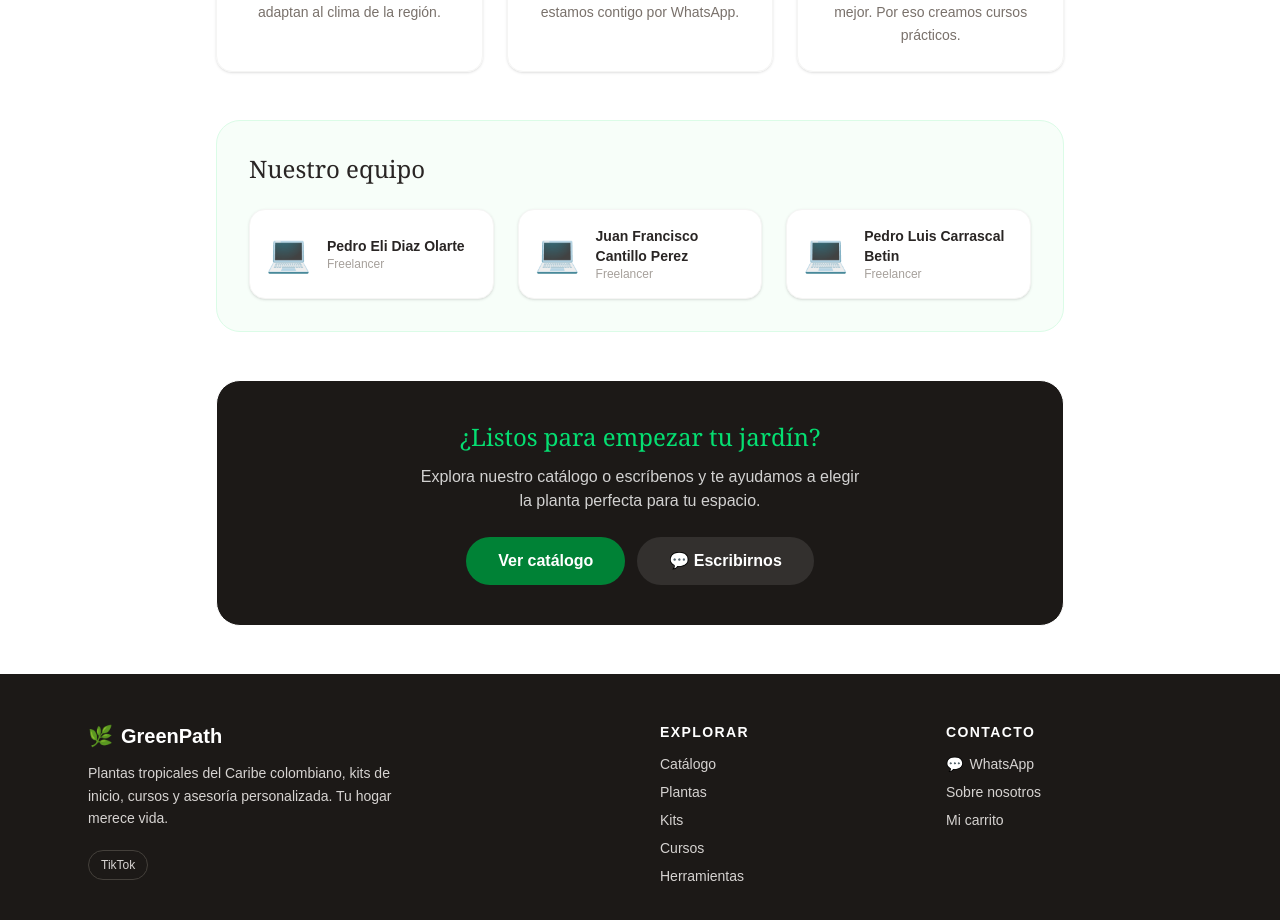
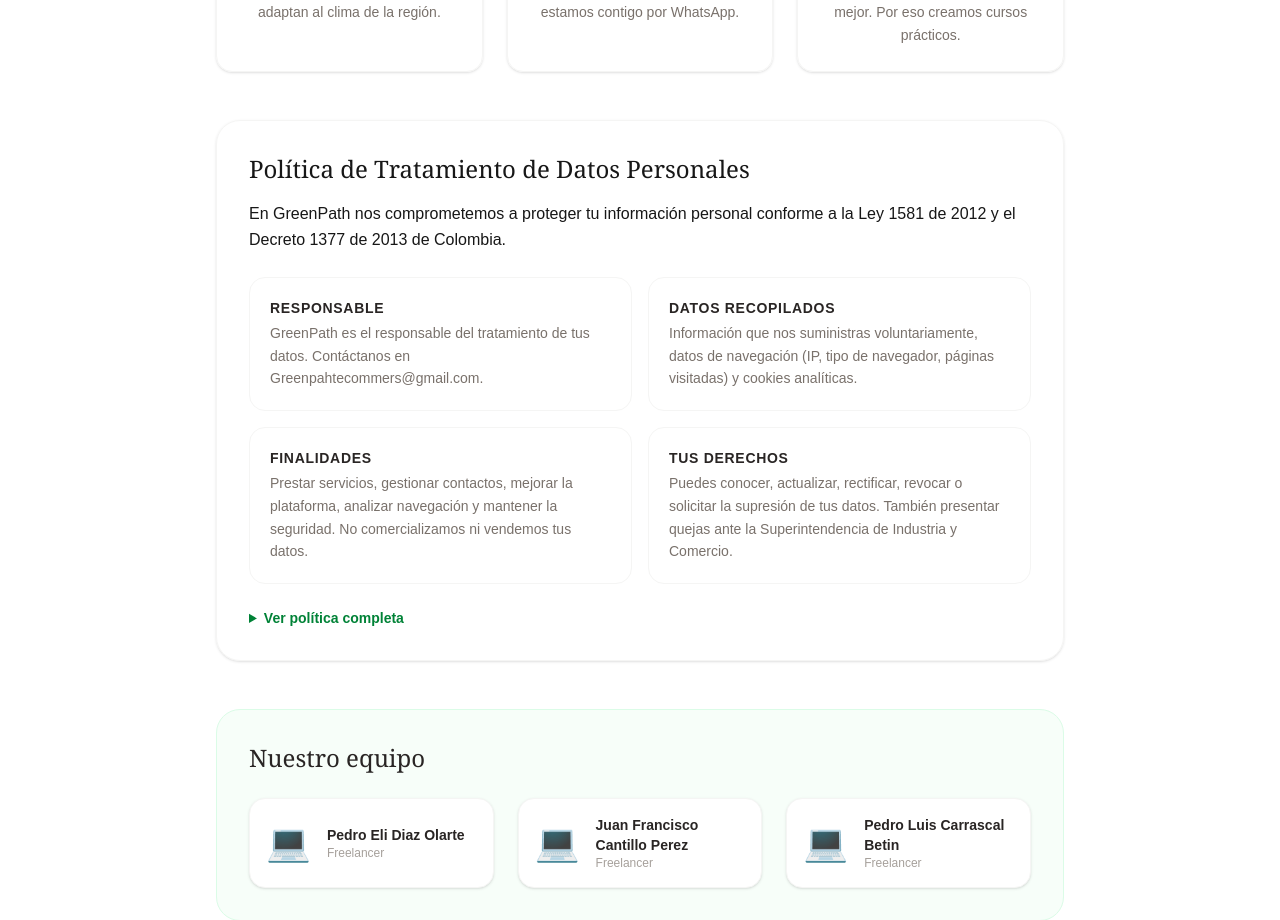
Before and after one commit to PD-Nix/redpath, a Next.js app: page /sobre-nosotros in a window 1280 px wide. Shown: the part 926-1846 px from the top of the page. Built offline with nearby package versions, Linux system fonts and the light colour scheme; no server answers.

Commit message:
Se agrego la politica de proteccion de datos a la pagina sobre-nosotros

```diff
--- a/app/sobre-nosotros/page.tsx
+++ b/app/sobre-nosotros/page.tsx
@@ -86,6 +86,85 @@
         </div>
       </section>
 
+      {/* Data Treatment Policy */}
+      <section className="mb-12 bg-card rounded-3xl p-8 border border-stone-100 dark:border-card-border shadow-sm">
+        <h2 className="text-2xl font-serif text-white-300 dark:text-stone-200 mb-4">
+          Política de Tratamiento de Datos Personales
+        </h2>
+        <p className="text-white-300 dark:text-stone-200 leading-relaxed mb-6">
+          En GreenPath nos comprometemos a proteger tu información personal conforme a la
+          Ley 1581 de 2012 y el Decreto 1377 de 2013 de Colombia.
+        </p>
+
+        <div className="grid grid-cols-1 sm:grid-cols-2 gap-4 mb-6">
+          {[
+            {
+              title: 'Responsable',
+              desc: 'GreenPath es el responsable del tratamiento de tus datos. Contáctanos en Greenpahtecommers@gmail.com.',
+            },
+            {
+              title: 'Datos recopilados',
+              desc: 'Información que nos suministras voluntariamente, datos de navegación (IP, tipo de navegador, páginas visitadas) y cookies analíticas.',
+            },
+            {
+              title: 'Finalidades',
+              desc: 'Prestar servicios, gestionar contactos, mejorar la plataforma, analizar navegación y mantener la seguridad. No comercializamos ni vendemos tus datos.',
+            },
+            {
+              title: 'Tus derechos',
+              desc: 'Puedes conocer, actualizar, rectificar, revocar o solicitar la supresión de tus datos. También presentar quejas ante la Superintendencia de Industria y Comercio.',
+            },
+          ].map((item) => (
+            <div
+              key={item.title}
+              className="bg-white dark:bg-background rounded-2xl p-5 border border-stone-100 dark:border-card-border transition-colors"
+            >
+              <h3 className="font-bold text-stone-800 dark:text-zinc-100 mb-1 text-sm uppercase tracking-wider">
+                {item.title}
+              </h3>
+              <p className="text-stone-500 dark:text-stone-400 text-sm leading-relaxed">
+                {item.desc}
+              </p>
+            </div>
+          ))}
+        </div>
+
+        <details className="group">
+          <summary className="text-green-700 dark:text-green-400 font-semibold cursor-pointer hover:underline text-sm">
+            Ver política completa
+          </summary>
+          <div className="mt-4 text-white-300 dark:text-stone-200 text-sm leading-relaxed space-y-4">
+            <h3 className="font-bold text-base">Almacenamiento y Seguridad</h3>
+            <p>
+              La información se almacena mediante proveedores tecnológicos especializados.
+              Adoptamos medidas razonables de seguridad contra accesos no autorizados,
+              pérdida o divulgación indebida.
+            </p>
+
+            <h3 className="font-bold text-base">Uso de Herramientas de Analítica</h3>
+            <p>
+              Utilizamos herramientas de análisis y medición de tráfico para comprender el
+              comportamiento de los usuarios, evaluar el desempeño de la plataforma y
+              mejorar la experiencia ofrecida.
+            </p>
+
+            <h3 className="font-bold text-base">Modificaciones y Vigencia</h3>
+            <p>
+              Esta política puede actualizarse por cambios normativos, tecnológicos o
+              funcionales. Las modificaciones se publicarán en nuestros canales oficiales.
+              La política entra en vigor desde su publicación y permanece vigente mientras
+              GreenPath realice tratamiento de datos personales.
+            </p>
+
+            <p className="text-stone-400 dark:text-stone-500 text-xs pt-2">
+              Para consultas o reclamos, escríbenos a Greenpahtecommers@gmail.com. Las
+              solicitudes serán atendidas dentro de los plazos establecidos por la
+              legislación colombiana vigente.
+            </p>
+          </div>
+        </details>
+      </section>
+
       {/* Team */}
       <section className="mb-12 bg-green-50/50 dark:bg-card rounded-3xl p-8 border border-green-100 dark:border-card-border transition-colors">
         <h2 className="text-2xl font-serif text-stone-800 dark:text-zinc-100 mb-6">Nuestro equipo</h2>
```
